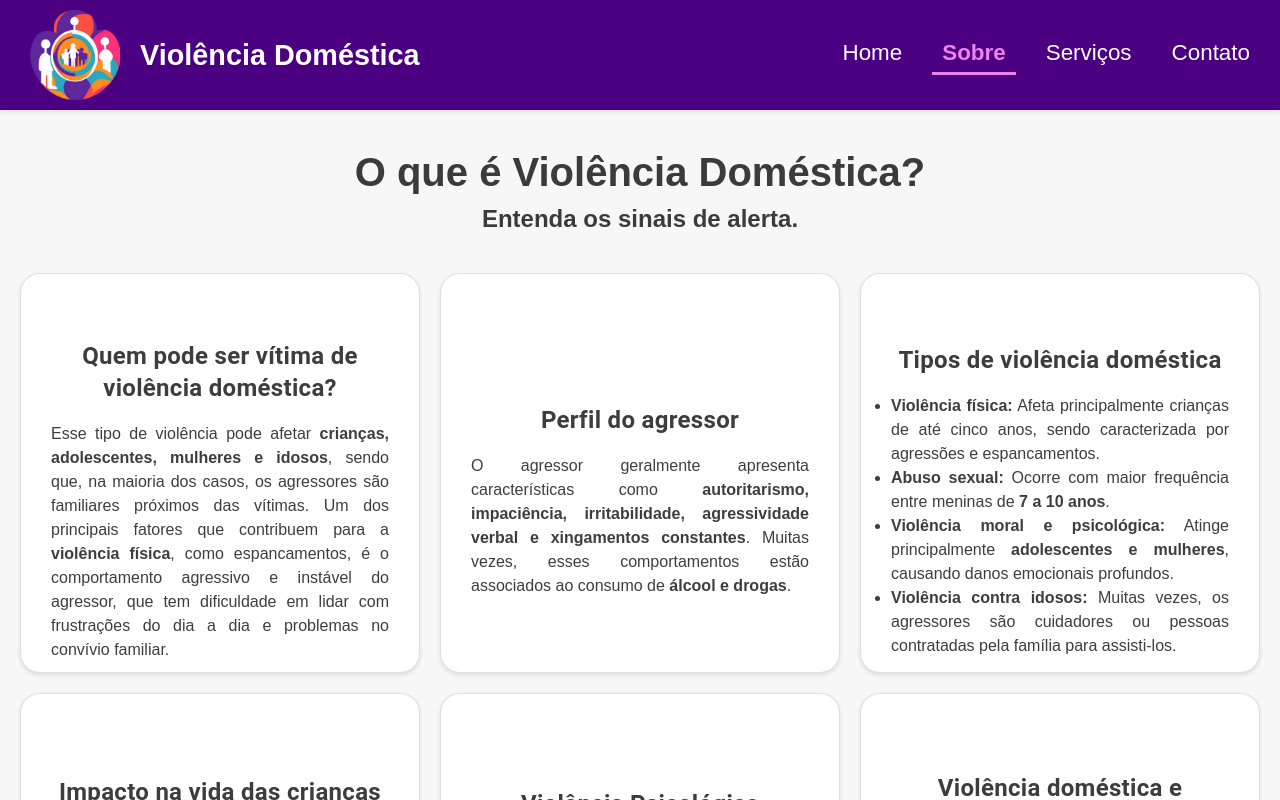
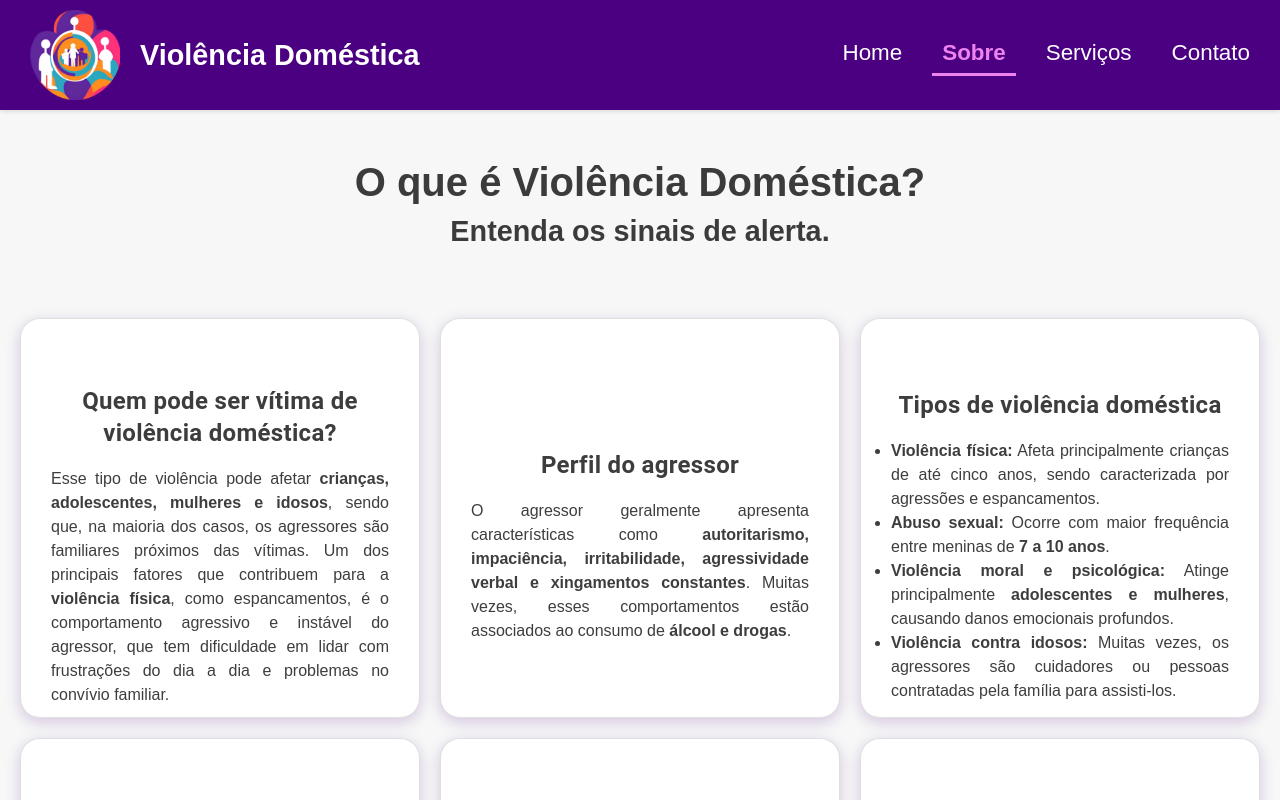
Before and after one commit to Adrielbarr0s/violencia-domestica, an Angular app: page /sobre in a window 1280 px wide. Shown: the top 800 px of the page. Built offline with nearby package versions, Linux system fonts and the light colour scheme.

Commit message:
Implementação de estilo de titulos e cards.

```diff
--- a/src/app/app.component.scss
+++ b/src/app/app.component.scss
@@ -60,8 +60,15 @@ nav ul {
     padding-bottom: 4px;
 }
 
+nav ul li {
+    text-align: center;
+    padding: 10px 0;
+}
+
 
 nav ul li a {
+    width: 100%;
+    display: block;
     font-weight: bold;
     text-decoration: none;
     color: white;
@@ -113,17 +120,39 @@ nav ul li a.active {
     }
 
     nav ul {
-        display: none;
-        flex-direction: column;
-        position: absolute;
-        top: 50px;
-        background-color: #333;
-        width: 100%;
-        padding: 10px;
+    display: none;
+    flex-direction: column;
+    align-items: center; /* Alinha os itens no centro */
+    justify-content: center;
+    position: absolute;
+    top: 100%; /* Alinha abaixo da navbar */
+    left: 0;
+    right: 0;
+    background-color: #4B0082;
+    width: 100%;
+    padding: 20px 0;
+    z-index: 999;
     }
 
     nav ul.active {
         display: flex;
+    }
+
+    nav ul li {
+        text-align: center;
+        padding: 10px 0;
+        width: 100%;
+    }
+
+    nav ul li a {
+        display: block;
+        width: 100%;
+        color: white;
+        font-size: 1.3em;
+    }
+
+    nav ul li a:hover {
+        background-color: rgba(255, 255, 255, 0.1);
     }
 }
 
--- a/src/app/component/contato/contato.component.scss
+++ b/src/app/component/contato/contato.component.scss
@@ -22,11 +22,31 @@ section {
     font-family: Arial, Helvetica, sans-serif;
     text-align: center;
     color: rgba(0, 0, 0, 0.76);
+    position: relative;
+    display: inline-block;
+}
+
+.titulo::after {
+    content: "";
+    position: absolute;
+    width: 100%;
+    height: 3px;
+    background: #4c0082b3;
+    bottom: -5px;
+    left: 0;
+    transform: scaleX(0);
+    transform-origin: left;
+    transition: transform 0.3s ease-in-out;
+}
+
+.titulo:hover::after {
+    transform: scaleX(1);
 }
 
 .contato h1{
     font-size: 2.5em;
-    padding-bottom: 30px;
+    font-weight: 700;
+    padding: 10px;
 }
 
 .card-container {
@@ -58,7 +78,14 @@ section {
     transform: translateY(20px);
     animation: cardFadeIn 0.6s ease-out forwards; // Animação de fade-in
     transition: background-color 0.3s ease;
-  }
+    box-shadow: 0 4px 15px rgba(75, 0, 130, 0.2);
+    transition: transform 0.3s ease, box-shadow 0.3s ease;
+}
+
+.card:hover {
+    transform: translateY(-5px);
+    box-shadow: 0 8px 25px rgba(75, 0, 130, 0.3);
+}
 
 .card.hovering {
     background-color: #e0e0ff;
--- a/src/app/component/home/home.component.html
+++ b/src/app/component/home/home.component.html
@@ -1,6 +1,6 @@
 <section class="home">
     <div class="titulo">
         <h1>Bem-vindo</h1>
+        <p>Este é um site de apoio a mulheres vítimas de violência doméstica. <br>Se você está passando por isso, saiba que não está sozinha. <br>Estamos aqui para te ajudar.</p>
     </div>
-    <p>Este é um site de apoio a mulheres vítimas de violência doméstica. <br>Se você está passando por isso, saiba que não está sozinha. <br>Estamos aqui para te ajudar.</p>
 </section>
--- a/src/app/component/home/home.component.scss
+++ b/src/app/component/home/home.component.scss
@@ -12,23 +12,27 @@
     background-size: cover;
     background-position: center;
     opacity: 0;
-    animation: fadeIn 1s ease forwards;
+    animation: fadeInUp 0.8s ease forwards;
 }
 
-@keyframes fadeIn {
+@keyframes fadeInUp {
     to {
         opacity: 1;
+        transform: translateY(0);
     }
 }
 
 .titulo {
     width: 100%;
-    height: 400px;
+    height: 450px;
+    opacity: 0;
+    transform: translateY(10px);
+    animation: fadeInUp 3s ease forwards;
 }
 
 .home h1{
     position: absolute;
-    bottom: 200px;
+    bottom: 90px;
     left: 70px;
     font-size: 2.5em;
     font-family: Arial, Helvetica, sans-serif;
@@ -40,7 +44,7 @@
     font-size: 1.3em;
     color: rgb(210, 210, 210);
     position: absolute;
-    bottom: 110px;
+    bottom: 0%;
     left: 70px;
     font-family: Arial, Helvetica, sans-serif;
     color: rgb(210, 210, 210);
--- a/src/app/component/servicos/servicos.component.html
+++ b/src/app/component/servicos/servicos.component.html
@@ -103,7 +103,7 @@
 
         <mat-card
         appearance="outlined"
-        class="card"
+        class="card-linha"
         [class.hovering]="hoveredCard === 7 && selectedCard !== 7"
         [class.selected]="selectedCard === 7"
         (click)="toggleCard(7)"
--- a/src/app/component/servicos/servicos.component.scss
+++ b/src/app/component/servicos/servicos.component.scss
@@ -14,7 +14,7 @@ section {
 
 .servicos {
     width: 100%;
-    background-color: white;
+    background-color: #f7f7f7;
     text-align: center;
     align-items: center;
 }
@@ -22,20 +22,40 @@ section {
 .titulo {
     width: 100%;
     background-color: #f7f7f7;
-    padding-top: 40px;
+    max-width: 1300px;
+    padding-top: 50px;
     font-family: Arial, Helvetica, sans-serif;
     text-align: center;
     color: rgba(0, 0, 0, 0.76);
+    position: relative;
+    display: inline-block;
+}
+
+.titulo::after {
+    content: "";
+    position: absolute;
+    width: 100%;
+    height: 3px;
+    background: #4c0082b3;
+    bottom: -5px;
+    left: 0;
+    transform: scaleX(0);
+    transform-origin: left;
+    transition: transform 0.3s ease-in-out;
+}
+
+.titulo:hover::after {
+    transform: scaleX(1);
 }
 
 .servicos h1{
     font-size: 2.5em;
-    padding-bottom: 10px;
+    font-weight: 700;
 }
 
 .servicos h2 {
-    font-size: 1.5em;
-    padding-bottom: 40px;
+    font-size: 1.8em;
+    padding: 10px;
 }
 
 .card-container {
@@ -45,6 +65,7 @@ section {
     justify-content: center;
     background-color: #f7f7f7;
     padding-bottom: 50px;
+    padding-top: 60px;
   }
 
 .card {
@@ -68,13 +89,60 @@ section {
     transform: translateY(20px);
     animation: cardFadeIn 0.6s ease-out forwards; // Animação de fade-in
     transition: background-color 0.3s ease;
+    box-shadow: 0 4px 15px rgba(75, 0, 130, 0.2);
+    transition: transform 0.3s ease, box-shadow 0.3s ease;
 }
+
+.card:hover {
+    transform: translateY(-5px);
+    box-shadow: 0 8px 25px rgba(75, 0, 130, 0.3);
+}
+
 
 .card.hovering {
     background-color: #e0e0ff;
 }
 
 .card.selected {
+    background-color: #e0e0ff;
+    box-shadow: 0 4px 10px rgba(0,0,0,0.2);
+}
+
+@keyframes cardFadeIn {
+    to {
+      opacity: 1;
+      transform: translateY(0);
+    }
+}
+
+.card-linha{
+    z-index: 1; // Garante que os cards fiquem abaixo da navbar
+    max-width: 1250px;
+    height: auto;
+    background-color: white;
+    border-radius: 20px;
+    box-shadow: 0 2px 4px rgba(0, 0, 0, 0.1);
+    display: flex;
+    justify-content: center;
+    align-items: center;
+    text-align: center;
+    margin: 16px;
+    padding: 20px;
+    font-family: Arial, Helvetica, sans-serif; // Define a fonte do texto
+    color: rgba(0, 0, 0, 0.76); // Define a cor do texto
+    transition: transform 0.3s ease-in-out; // Adiciona uma transição suave ao transformar o card
+    cursor: pointer; // Define o cursor como "pointer" ao passar o mouse    position: relative; // Necessário para efeitos de sombra ou elementos posicionados    overflow: hidden; // Esconde conteúdo que ultrapassa os limites do card    border: 1px solid #ccc; // Adiciona uma borda cinza clara ao card}
+    opacity: 0;
+    transform: translateY(20px);
+    animation: cardFadeIn 0.6s ease-out forwards; // Animação de fade-in
+    transition: background-color 0.3s ease;
+}
+
+.card-linha.hovering {
+    background-color: #e0e0ff;
+}
+
+.card-linha.selected {
     background-color: #e0e0ff;
     box-shadow: 0 4px 10px rgba(0,0,0,0.2);
 }
--- a/src/app/component/sobre/sobre.component.scss
+++ b/src/app/component/sobre/sobre.component.scss
@@ -15,7 +15,7 @@ section {
 
 .sobre {
     width: 100%;
-    background-color: white;
+    background-color: #f7f7f7;
     text-align: center;
     align-items: center;
 }
@@ -23,20 +23,40 @@ section {
 .titulo {
     width: 100%;
     background-color: #f7f7f7;
-    padding-top: 40px;
+    max-width: 1300px;
+    padding-top: 50px;
     font-family: Arial, Helvetica, sans-serif;
     text-align: center;
     color: rgba(0, 0, 0, 0.76);
+    position: relative;
+    display: inline-block;
+}
+
+.titulo::after {
+    content: "";
+    position: absolute;
+    width: 100%;
+    height: 3px;
+    background: #4c0082b3;
+    bottom: -5px;
+    left: 0;
+    transform: scaleX(0);
+    transform-origin: left;
+    transition: transform 0.3s ease-in-out;
+}
+
+.titulo:hover::after {
+    transform: scaleX(1);
 }
 
 .sobre h1{
     font-size: 2.5em;
-    padding-bottom: 10px;
+    font-weight: 700;
 }
 
 .sobre h2 {
-    font-size: 1.5em;
-    padding-bottom: 40px;
+    font-size: 1.8em;
+    padding: 10px;
 }
 
 .card-container {
@@ -46,6 +66,7 @@ section {
   justify-content: center;
   background-color: #f7f7f7;
   padding-bottom: 50px;
+  padding-top: 60px;
 }
 
 .card {
@@ -69,6 +90,13 @@ section {
     transform: translateY(20px);
     animation: cardFadeIn 0.6s ease-out forwards; // Animação de fade-in
     transition: background-color 0.3s ease;
+    box-shadow: 0 4px 15px rgba(75, 0, 130, 0.2);
+    transition: transform 0.3s ease, box-shadow 0.3s ease;
+}
+
+.card:hover {
+    transform: translateY(-5px);
+    box-shadow: 0 8px 25px rgba(75, 0, 130, 0.3);
 }
 
 .card.hovering {
--- a/src/styles.scss
+++ b/src/styles.scss
@@ -4,3 +4,7 @@
     box-sizing: border-box;
     border: none;
 }
+
+html, body {
+    background-color: #f7f7f7;
+}
```
